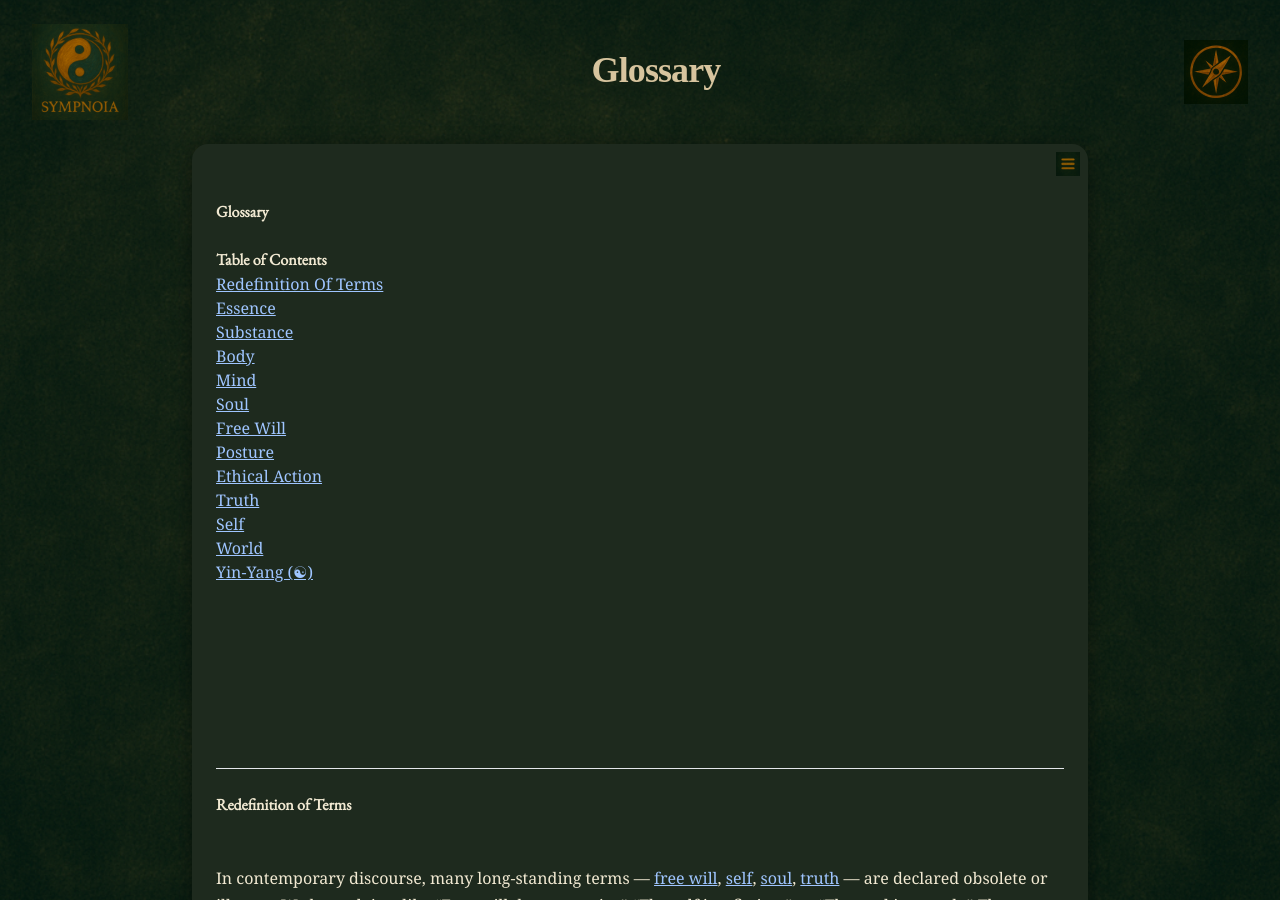
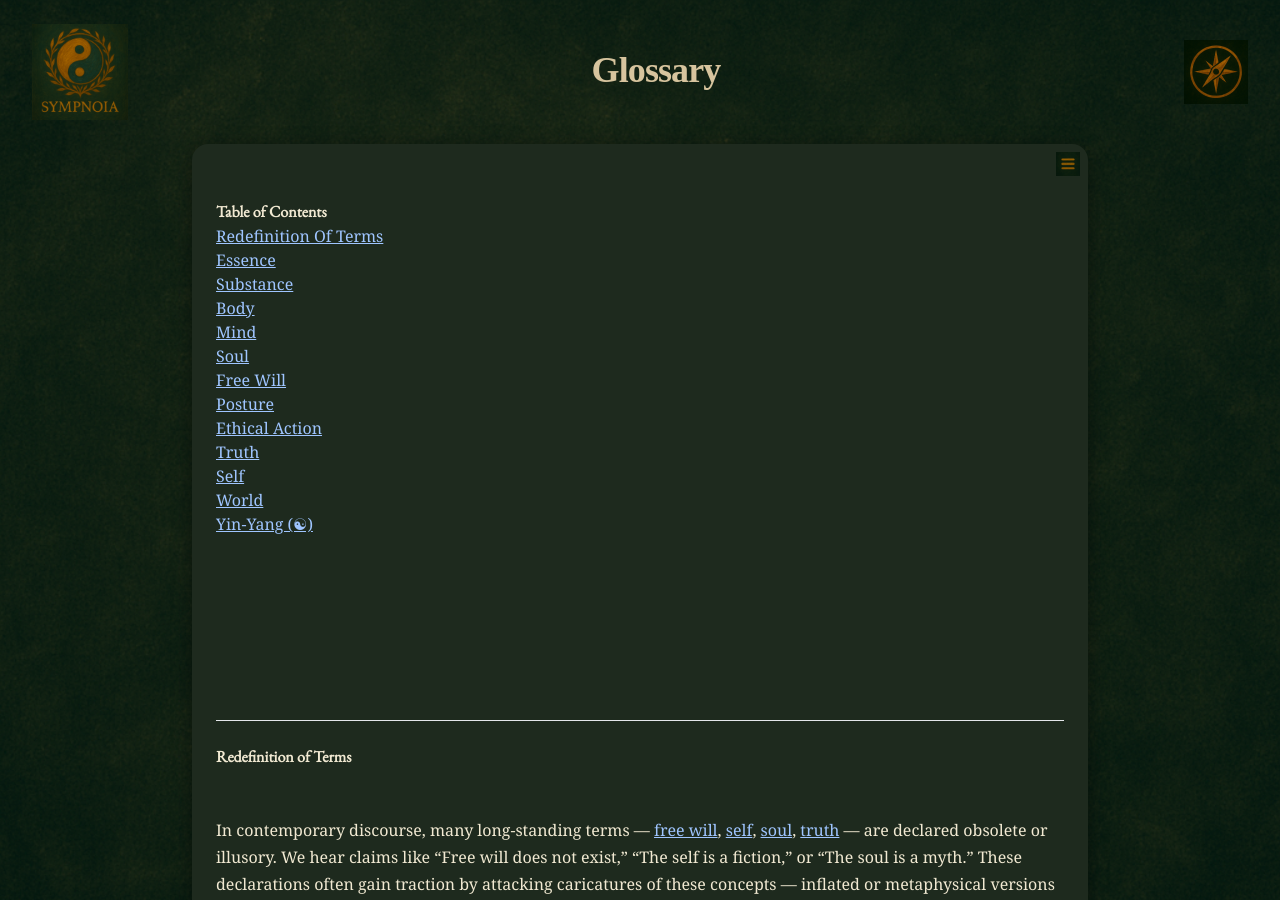
Before and after one commit to DANeoOfSympnoia/sympnoia-site, a Jekyll site: the page built from glossary.md, in a window 1280 px wide and 900 px high. Built offline with Jekyll 4.4.1, drawn with Linux system fonts in a browser that asks for light colours; nearby versions of some CDN libraries; some web fonts are replaced.

Commit message:
Update glossary.md

```diff
--- a/glossary.md
+++ b/glossary.md
@@ -3,9 +3,7 @@ layout: reader
 title: Glossary
 ---
 
-# Glossary
-
-## Table of Contents
+# Table of Contents
 
 * [Redefinition Of Terms](#h.1jd58yunhxko)
 * [Essence](#h.skqs6dqsczgc)
```
